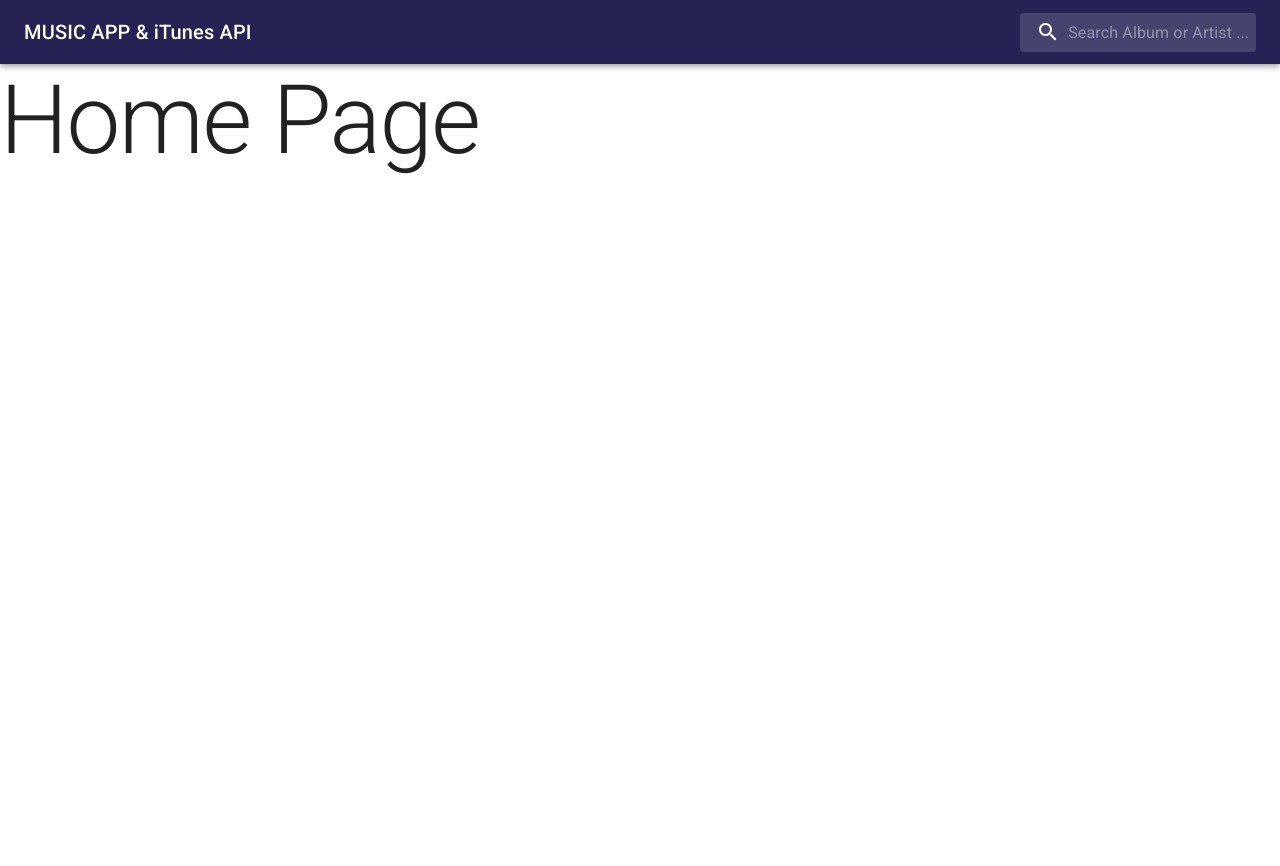
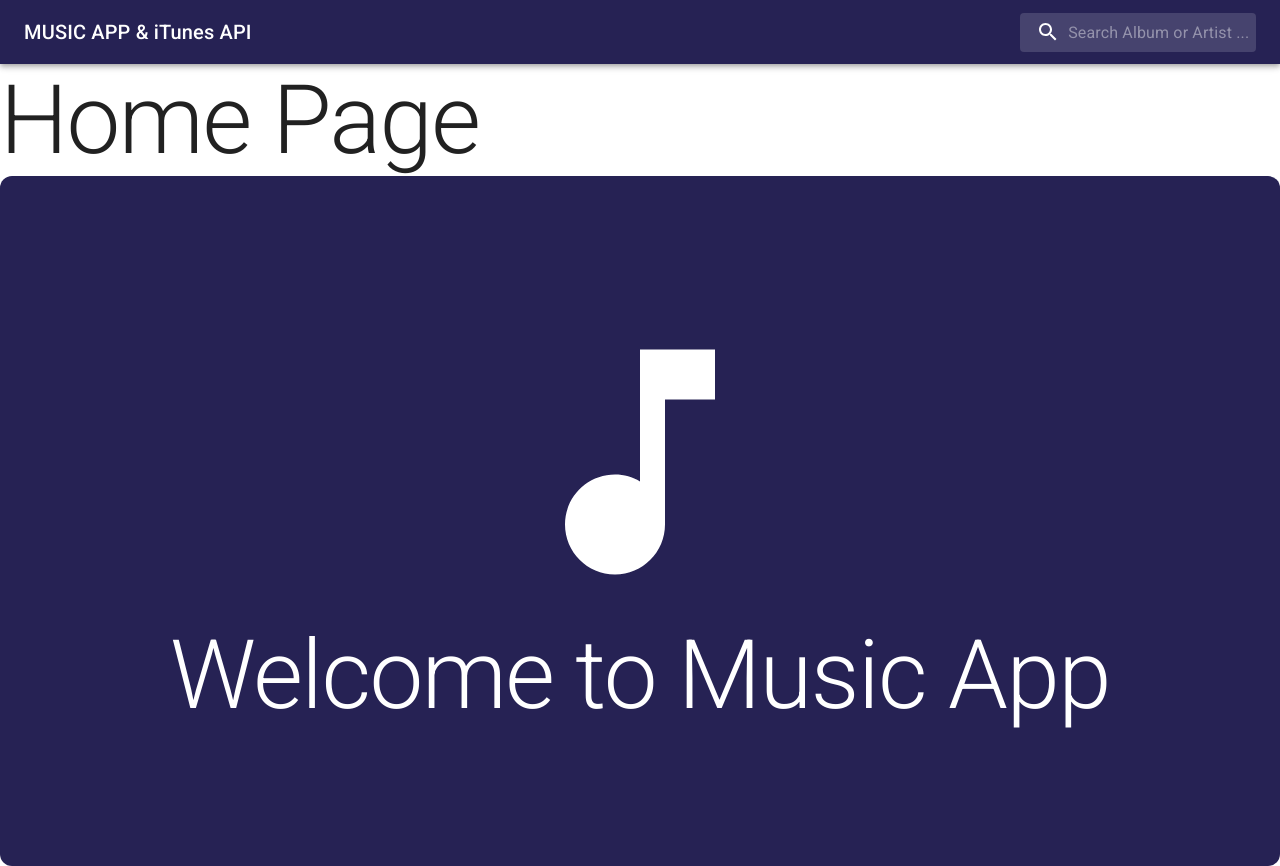
Before and after one commit to JordiTrassi/Music-App, a React (Vite) app in the folder music-app/: page /home in a window 1280 px wide. Before the commit the page ends 800 px from the top, so only its background shows below. Built offline with nearby package versions, Linux system fonts and the light colour scheme.

Commit message:
Created InitialView

```diff
--- a/music-app/src/pages/HomePage.jsx
+++ b/music-app/src/pages/HomePage.jsx
@@ -1,10 +1,16 @@
 import { Typography } from '@mui/material';
+import { InitialVeiw } from '../views';
 
 
 export const HomePage = () => {
   return (
+   <>
 
-    <Typography variant="h1">Home Page</Typography>
+      <Typography variant="h1">Home Page</Typography>
+
+      <InitialVeiw />
+
+   </>
 
   )
 }
--- /dev/null
+++ b/music-app/src/views/InitialVeiw.jsx
@@ -0,0 +1,24 @@
+import { MusicNote } from "@mui/icons-material"
+import { Grid, Typography } from "@mui/material"
+
+
+export const InitialVeiw = () => {
+  return (
+    <Grid
+        className='animate__animated animate__fadeIn animate__faster'
+        container
+        spacing={0}
+        direction="column"
+        alignItems="center"
+        justifyContent="center"
+        sx={{ minHeight: 'calc(100vh - 110px)', backgroundColor: 'primary.main', borderRadius: 3}}
+      >
+        <Grid item xs={12}>
+            <MusicNote sx={{fontSize: 300, color: 'white'}} />
+          </Grid>
+          <Grid item xs={12}>
+            <Typography color="white" variant='h1'>Welcome to Music App</Typography>
+        </Grid>
+     </Grid>
+  )
+}
--- /dev/null
+++ b/music-app/src/views/index.js
@@ -0,0 +1 @@
+export * from './InitialVeiw';
```
